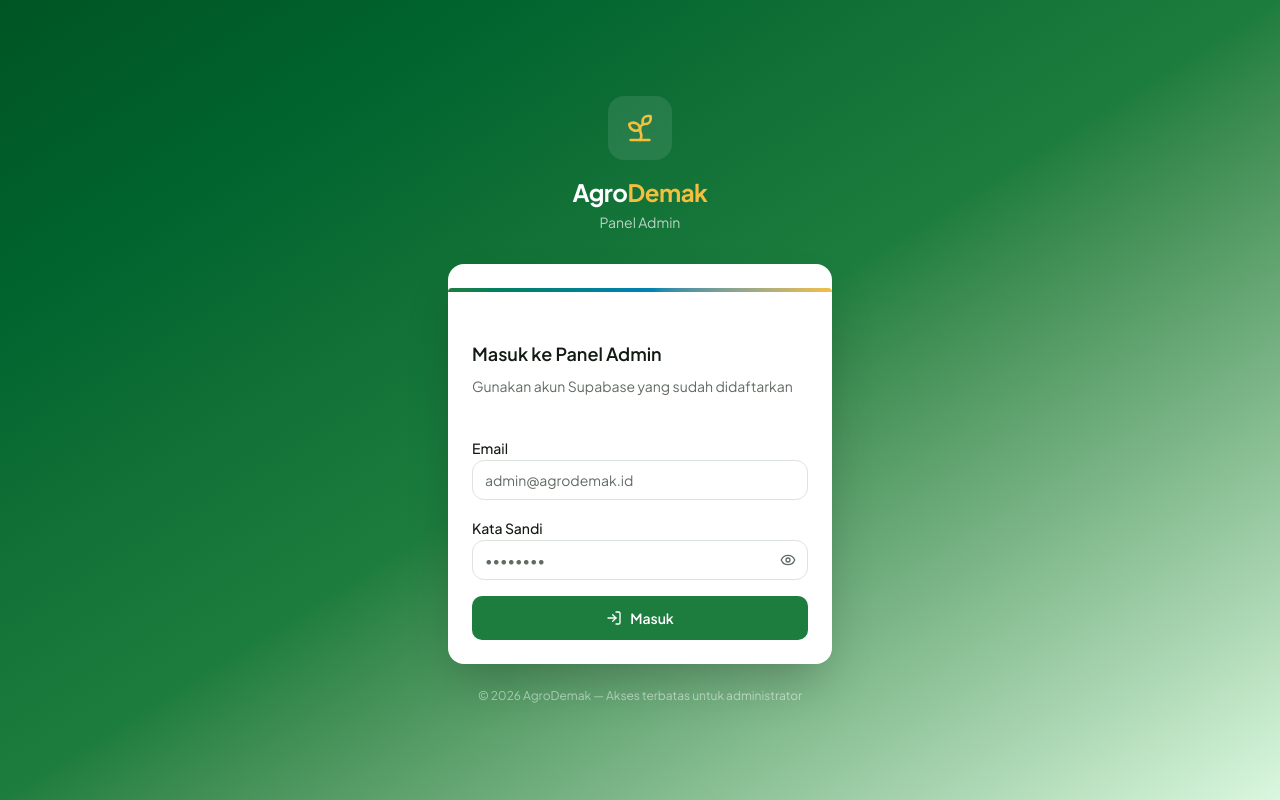
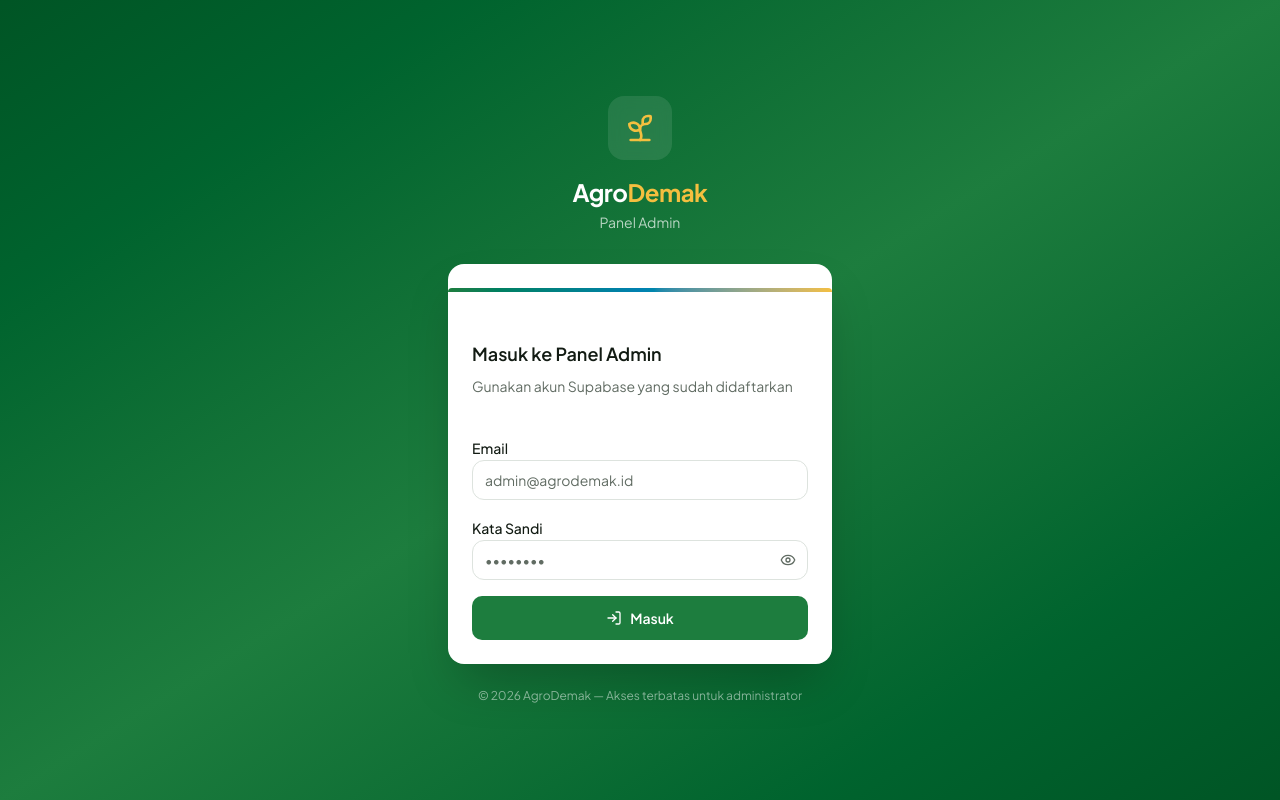
Before and after one commit to galviano888-cyber/projecetai, a React (Vite) app: page /admin/login in a window 1280 px wide. Built offline with nearby package versions, Linux system fonts and the light colour scheme; no server answers; the database is empty.

Commit message:
fix: kontras AdminLogin - gradient tidak berakhir hijau muda agar teks putih tetap terbaca

```diff
--- a/src/pages/admin/AdminLogin.tsx
+++ b/src/pages/admin/AdminLogin.tsx
@@ -29,7 +29,7 @@ export default function AdminLogin() {
   }
 
   return (
-    <div className="min-h-screen bg-gradient-to-br from-agri-green-dark via-agri-green to-agri-green-light flex items-center justify-center p-4">
+    <div className="min-h-screen bg-gradient-to-br from-agri-green-dark via-agri-green to-agri-green-dark flex items-center justify-center p-4">
       <div className="w-full max-w-sm">
         {/* Logo */}
         <div className="text-center mb-8">
```
